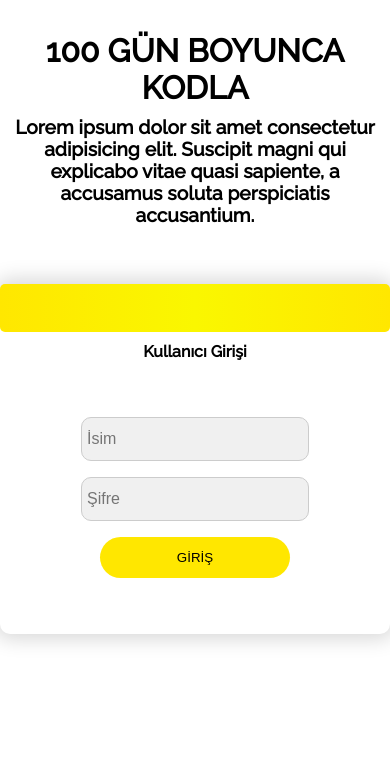
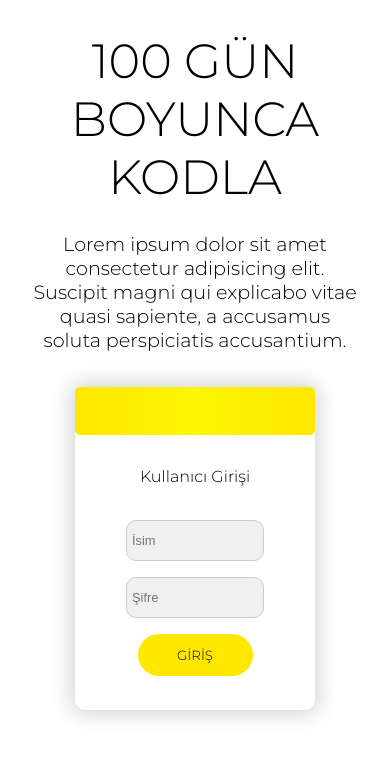
Before and after one commit to aniler0/todo, a React (Create React App) app: page / in a window 390 px wide. Shown: the top 758 px of the page. Built offline with nearby package versions, Linux system fonts and the light colour scheme.

Commit message:
responsive login

```diff
--- a/public/index.html
+++ b/public/index.html
@@ -14,7 +14,10 @@
     -->
   <link rel="manifest" href="%PUBLIC_URL%/manifest.json" />
   <link rel="preconnect" href="https://fonts.gstatic.com">
-  <link href="https://fonts.googleapis.com/css2?family=Raleway:wght@500&display=swap" rel="stylesheet">
+  <link rel="preconnect" href="https://fonts.gstatic.com">
+  <link rel="preconnect" href="https://fonts.gstatic.com">
+  <link href="https://fonts.googleapis.com/css2?family=Montserrat:wght@300&display=swap" rel="stylesheet">
+
   <!--
       Notice the use of %PUBLIC_URL% in the tags above.
       It will be replaced with the URL of the `public` folder during the build.
--- a/src/components/Login.jsx
+++ b/src/components/Login.jsx
@@ -7,7 +7,7 @@
       <div className="login-box">
         <div className="top"></div>
         <h2>Kullanıcı Girişi</h2>
-        <form method="post">
+        <form>
           <div class="container">
             <input type="text" placeholder="İsim" name="name" required />
             <input type="password" placeholder="Şifre" name="psw" required />
--- a/src/index.css
+++ b/src/index.css
@@ -1,7 +1,7 @@
 body {
   background-color: rgb(255, 255, 255);
   margin: 0;
-  font-family: "Raleway", sans-serif;
+  font-family: "Montserrat", sans-serif;
   -webkit-font-smoothing: antialiased;
   -moz-osx-font-smoothing: grayscale;
 }
--- a/src/styles/home.css
+++ b/src/styles/home.css
@@ -6,12 +6,15 @@
   margin-top: 2em;
 }
 header h1 {
-  font-size: xx-large;
+  font-size: 3rem;
+  font-weight: 300;
   text-align: center;
   margin-bottom: 10px;
 }
 header h3 {
+  padding: 1rem 2rem;
   font-size: larger;
+  font-weight: 100;
   text-align: center;
-  margin-bottom: 3em;
+  margin-bottom: 1em;
 }
--- a/src/styles/login.css
+++ b/src/styles/login.css
@@ -1,5 +1,6 @@
 .login {
   border-radius: 10px;
+  margin-bottom: 2rem;
   text-align: center;
   box-shadow: 0 0 20px 5px rgb(216, 216, 216);
 }
@@ -17,11 +18,18 @@
   padding-bottom: 3em;
 }
 .container {
-  padding: 3em 5px;
+  padding: 2em 5px;
+  font-size: 80%;
+}
+.login-box h2 {
+  font-weight: 100;
+  font-size: large;
+  margin-top: 2rem;
 }
 input[type="text"],
 input[type="password"] {
   background-color: rgb(240, 240, 240);
+  outline: none;
   width: 60%;
   padding: 12px 5px;
   margin: 8px 0;
@@ -39,6 +47,7 @@
     rgba(255, 231, 0, 1) 100%
   );
   color: rgb(0, 0, 0);
+  font-family: "Montserrat", sans-serif;
   padding: 1em 1em;
   margin: 8px 0;
   border-radius: 99px;
@@ -50,3 +59,11 @@
 button:hover {
   opacity: 0.8;
 }
+@media screen and (max-width: 750px) {
+  .login-box {
+    width: 15rem;
+  }
+  .login-box h2 {
+    font-size: 1rem;
+  }
+}
```
